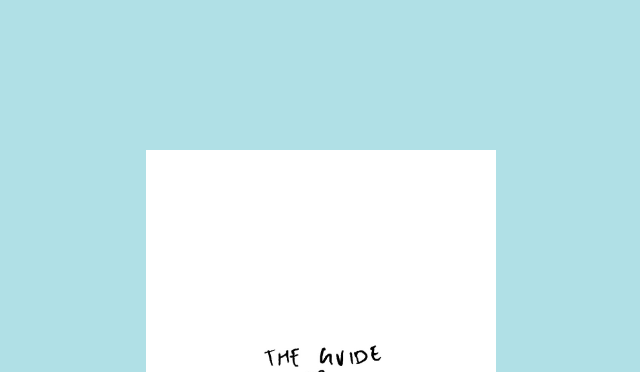
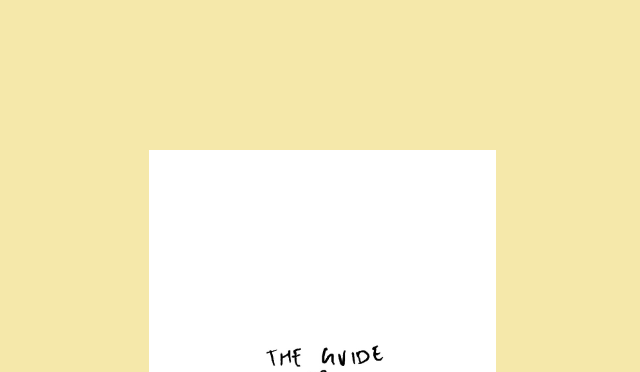
Before and after one commit to dupepo/dupepo.github.io, a plain HTML site: page index.html in a window 1280 px wide. Shown: the top 372 px of the page, without its empty margins (319-959 px from the left). Drawn offline with Linux system fonts and the light colour scheme.

Commit message:
colour update

```diff
--- a/style.css
+++ b/style.css
@@ -11,7 +11,7 @@ body {
     align-items: center;
 
     font-family: sans-serif;
-    background-color: powderblue;
+    background-color: #F5E8AA;
 }
 
 /* Book */
@@ -46,7 +46,7 @@ body {
 .front {
     z-index: 1;
     backface-visibility: hidden;
-    border-left: 3px solid powerblue;
+    border-left: 3px solid #F5E8AA;
 }
 
 .back {
```
